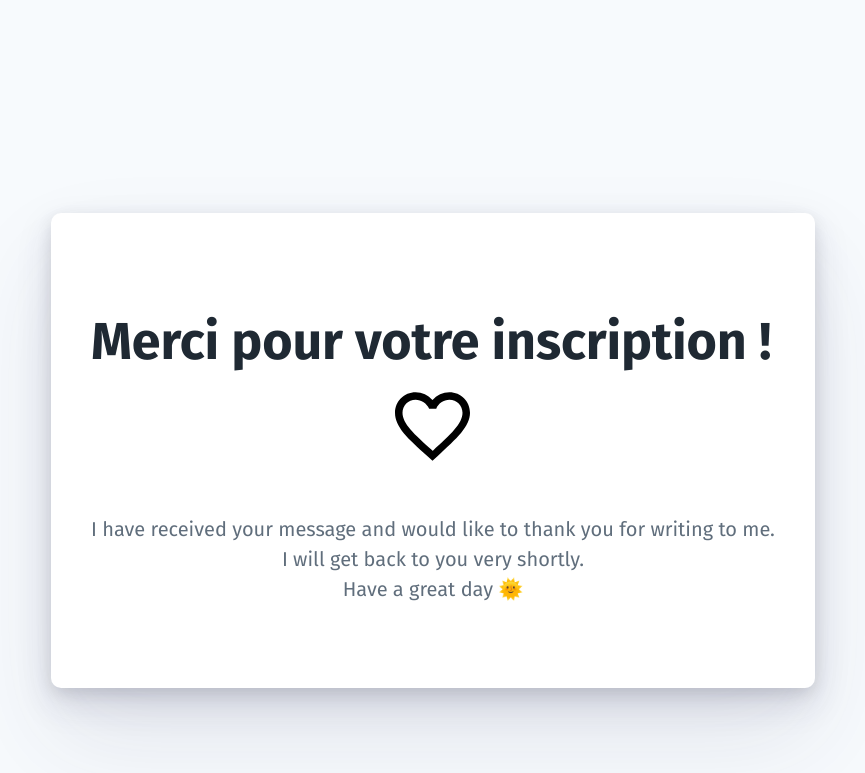
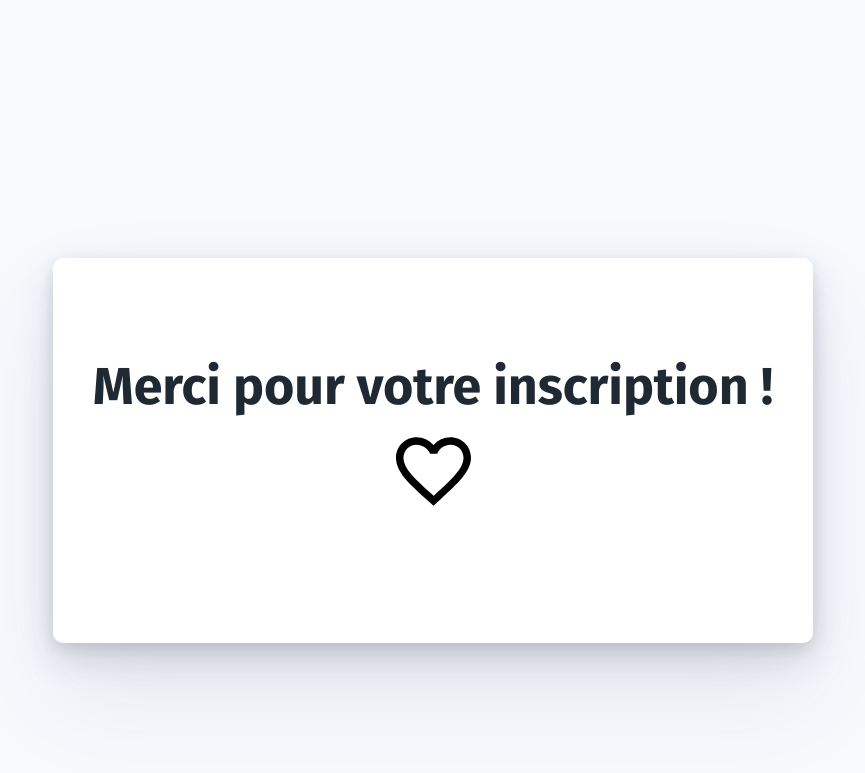
Before and after one commit to demtzu/dockers-land, a Jekyll site: the page built from merci.html, in a window 1280 px wide. Shown: the top 773 px of the page, without its empty margins (207-1072 px from the left). Built offline with Jekyll 4.4.1, drawn with Linux system fonts in a browser that asks for light colours.

Commit message:
ephemeral thank you page

```diff
--- a/merci.html
+++ b/merci.html
@@ -18,9 +18,8 @@ title: Merci !
                                C459,235.875,379.95,307.274,257.55,419.475z" />
                  </svg>
          </div>
-        <p class="thanks">I have received your message and would like to thank you for writing to me.
-        <br>I will get back to you very shortly.
-        <br>Have a great day 🌞</p>
+        <p class="thanks">
+        </p>
 
     <p>
     <!-- <%= link_to "Go back to the website", "https://demtzu.github.io/portfolio", { :class => 'btn button--inverse' } %>
```
